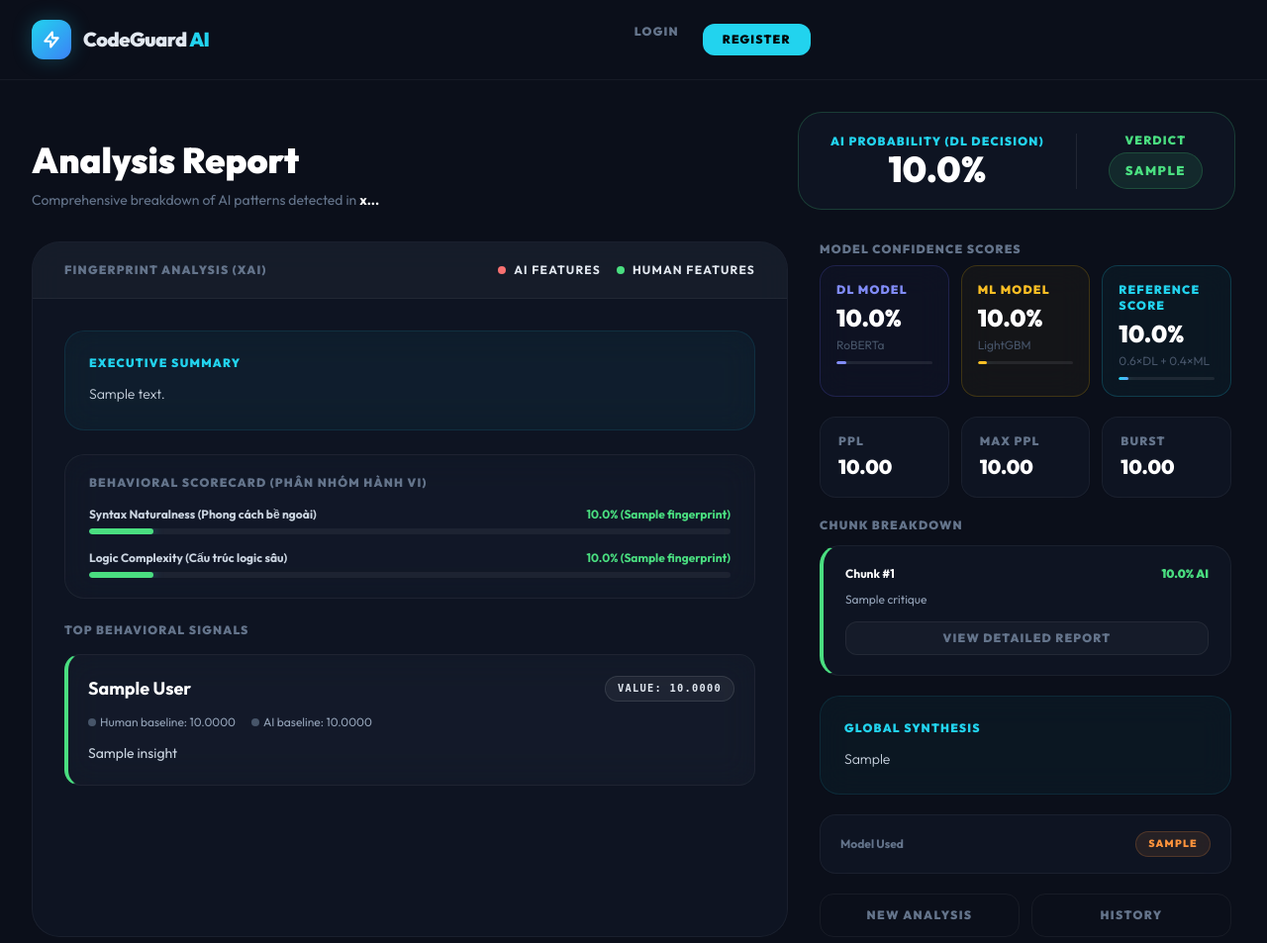
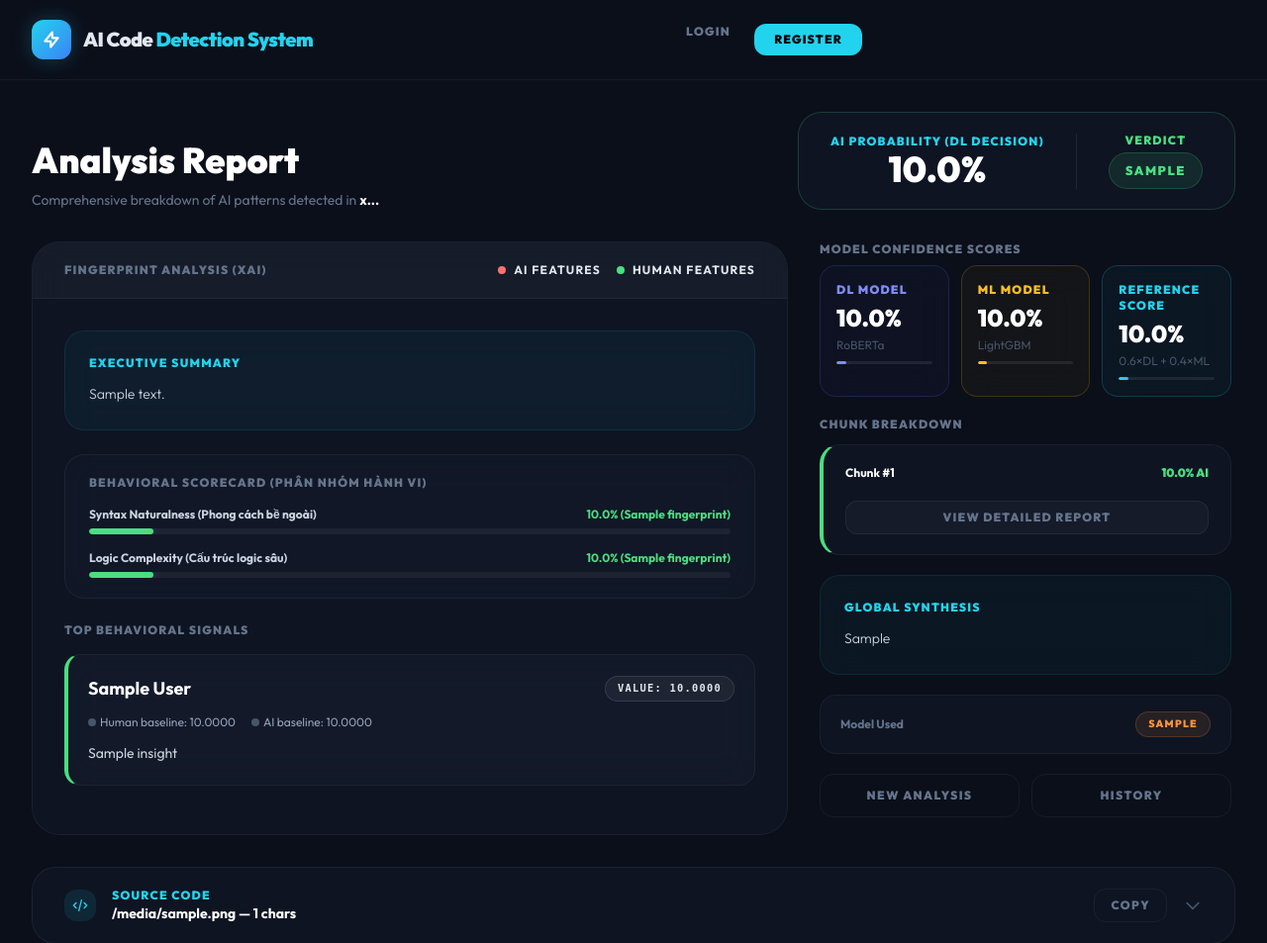
Before and after one commit to GiangSon-5/cpp-ai-code-detector, a Django app: template src/django_web/templates/submissions/result.html in a window 1280 px wide. Shown: the top 953 px of the page at 99% size. Run offline with Django 5.2, Linux system fonts and the light colour scheme; the template is opened without the code that fills it: most values are stand-ins (such as "Sample title", 1, 10 or a date in 2020); some libraries are stand-ins or nearby versions.

Commit message:
UI change

```diff
--- a/src/django_web/templates/base.html
+++ b/src/django_web/templates/base.html
@@ -47,7 +47,7 @@
           <path stroke-linecap="round" stroke-linejoin="round" stroke-width="2.5" d="M13 10V3L4 14h7v7l9-11h-7z"/>
         </svg>
       </div>
-      <span class="text-xl font-black tracking-tight">CodeGuard <span style="color:#22d3ee;">AI</span></span>
+      <span class="text-xl font-black tracking-tight">AI Code <span style="color:#22d3ee;">Detection System</span></span>
     </div>
 
     <!-- Nav Links -->
--- a/src/django_web/templates/submissions/result.html
+++ b/src/django_web/templates/submissions/result.html
@@ -366,21 +366,7 @@
       </div>
     </div>
 
-    <!-- Metrics mini-row -->
-    <div class="grid grid-cols-3 gap-3">
-      <div class="card" style="padding:16px 18px;border-radius:16px;">
-        <p class="text-xs font-black uppercase tracking-widest" style="color:#64748b;">PPL</p>
-        <p class="text-xl font-black text-white mt-1">{{ result.perplexity|floatformat:2 }}</p>
-      </div>
-      <div class="card" style="padding:16px 18px;border-radius:16px;">
-        <p class="text-xs font-black uppercase tracking-widest" style="color:#64748b;">Max PPL</p>
-        <p class="text-xl font-black text-white mt-1">{{ result.max_ppl|floatformat:2 }}</p>
-      </div>
-      <div class="card" style="padding:16px 18px;border-radius:16px;">
-        <p class="text-xs font-black uppercase tracking-widest" style="color:#64748b;">Burst</p>
-        <p class="text-xl font-black text-white mt-1">{{ result.burstiness|floatformat:2 }}</p>
-      </div>
-    </div>
+
 
     <!-- Chunk cards -->
     <div class="space-y-3">
@@ -395,9 +381,7 @@
             {{ chunk.score_pct|floatformat:1 }}% AI
           </span>
         </div>
-        {% if chunk.critique %}
-        <p class="text-xs leading-relaxed line-clamp-2" style="color:#94a3b8;">{{ chunk.critique|truncatechars:120 }}</p>
-        {% endif %}
+
         <button class="mt-3 w-full py-2 text-xs font-black uppercase tracking-widest rounded-xl transition-all"
                 style="background:rgba(255,255,255,0.03);color:#64748b;border:1px solid rgba(255,255,255,0.06);">
           View Detailed Report
@@ -504,7 +488,7 @@
       <!-- Modal header -->
       <div class="flex justify-between items-end">
         <div>
-          <span class="text-xs font-black uppercase tracking-widest" style="color:#22d3ee;">In-Depth Analysis</span>
+          <span class="text-xs font-black uppercase tracking-widest" style="color:#22d3ee;">Chunk Details</span>
           <h2 class="text-3xl font-black text-white mt-1">Chunk #{{ chunk.index }}</h2>
           <p class="text-sm mt-1" style="color:#64748b;">Tokens: {{ chunk.snippet|length }}</p>
         </div>
@@ -543,13 +527,7 @@
             <div>{% for tok in chunk.top_hu %}<span class="token-badge token-human">{{ tok }}</span>{% endfor %}</div>
           </div>
           {% endif %}
-          <!-- Critique -->
-          {% if chunk.critique %}
-          <div class="card" style="border-radius:16px;padding:18px;flex:1;">
-            <p class="text-xs font-black uppercase tracking-widest mb-3" style="color:#64748b;">Model Explanation</p>
-            <p class="text-sm leading-relaxed" style="color:#cbd5e1;">{{ chunk.critique }}</p>
-          </div>
-          {% endif %}
+
         </div>
       </div>
     </div>
```
